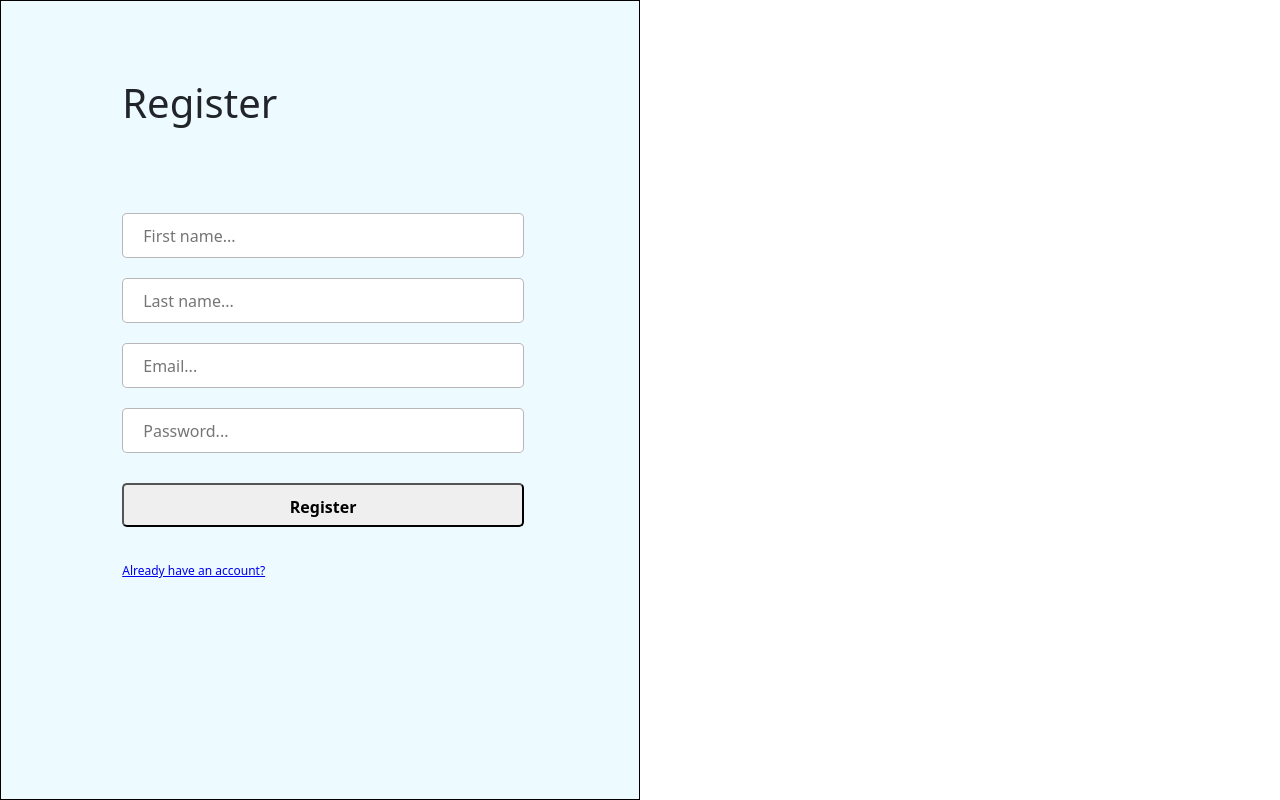
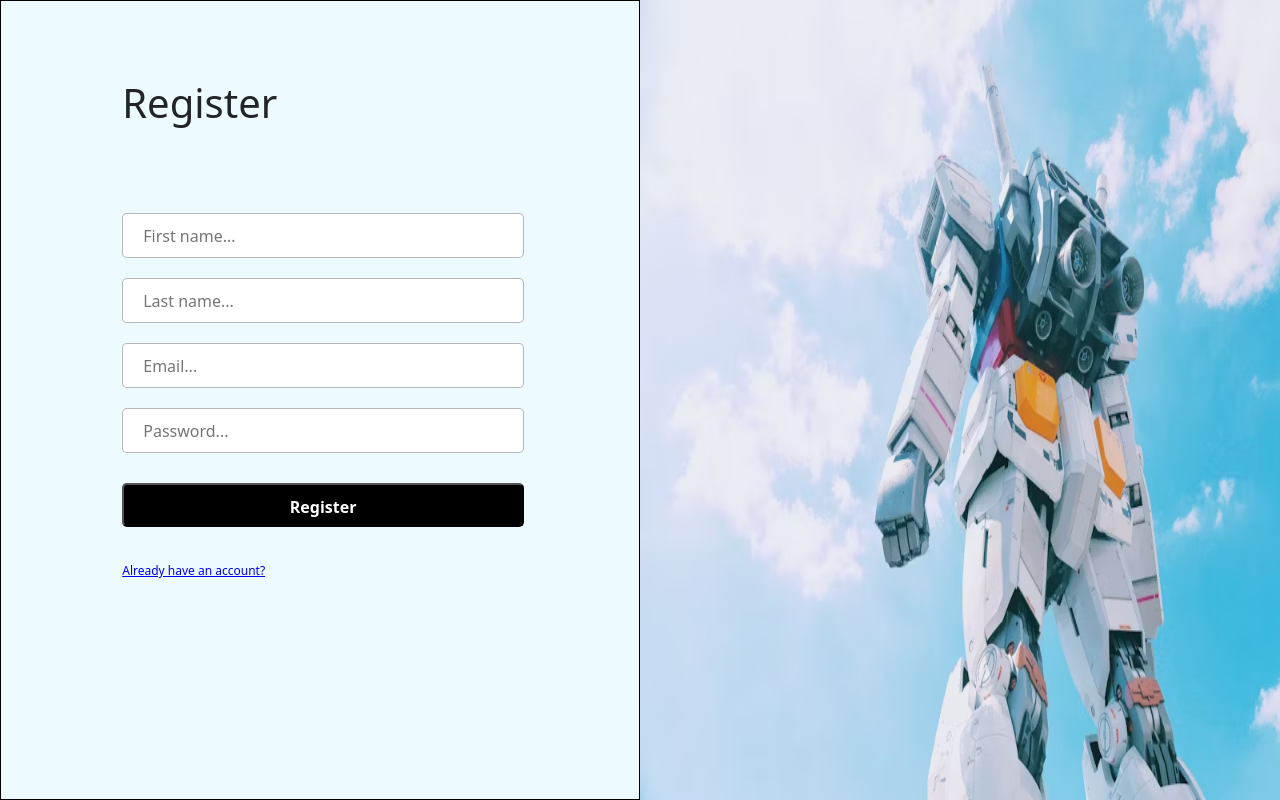
Before and after one commit to Maxdev18/powersync_web, a React (Create React App) app in the folder frontend/: page /register in a window 1280 px wide. Built offline with nearby package versions, Linux system fonts and the light colour scheme.

Commit message:
fix login and register page issues

```diff
--- a/frontend/src/Pages/registerPage.tsx
+++ b/frontend/src/Pages/registerPage.tsx
@@ -6,6 +6,8 @@ import { Link, useNavigate } from "react-router-dom";
 import {UserAPI} from '../APIs/User'
 import {User} from '../Types/User'
 import { Response } from '../Types/Response';
+import Gundam from '../assets/gundam.avif';
+
 const LoginPage = () => {
     const navigate = useNavigate(); // to navigate to dashboard page if login is successful
     const [email, setEmail] = useState('');
@@ -66,13 +68,14 @@ const LoginPage = () => {
                 </div>
 
                 <div className='buttonField'>
-                    <button onClick={handleRegister} className='buttonStyle' type='submit'>Register</button>
+                    <button onClick={handleRegister} className='loginBtn buttonStyle' type='submit'>Register</button>
                 </div>
 
                 <Link to="/login" className='para para2'>Already have an account?</Link>
             </div>
 
-            <div id='login-image'>
+            <div className='login-image'>
+            <img src={Gundam} alt="" />
             </div>
         </div>
     );
--- a/frontend/src/styles/loginPage.css
+++ b/frontend/src/styles/loginPage.css
@@ -79,6 +79,9 @@
     font-weight: bold;
 }
 
+.login-image{
+    width: 50%;
+}
 img{
     width: 100%;
     height: 100%;
```
